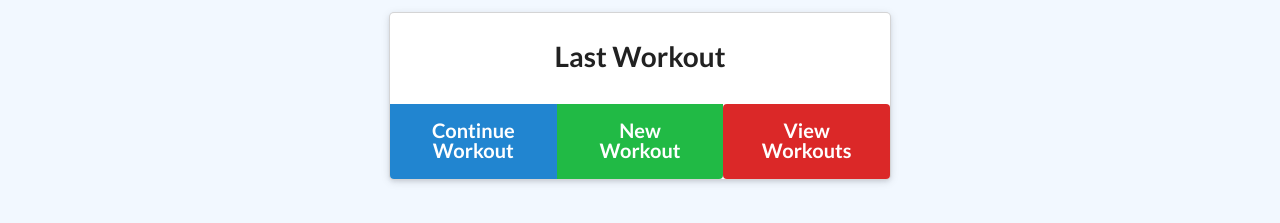
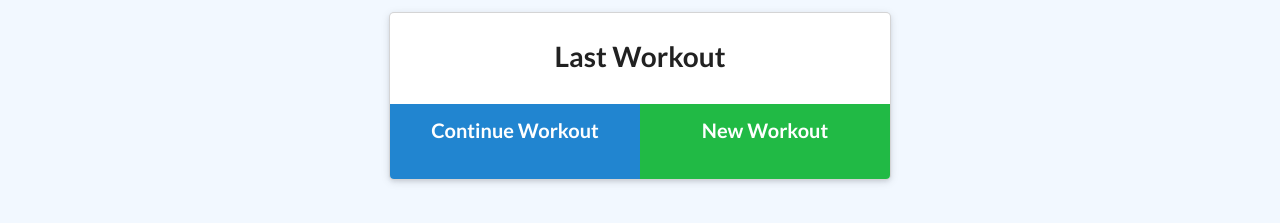
Before and after one commit to jdavidrice/Fitness-Tracker, a website: page public/index.html in a window 1280 px wide. Shown: the part 217-440 px from the top of the page. Drawn offline with nearby package versions, Linux system fonts and the light colour scheme; no server answers.

Commit message:
Remove red button from index.html

```diff
--- a/public/index.html
+++ b/public/index.html
@@ -28,7 +28,7 @@
             <div class="buttons">
               <a id="continue-btn" href="/exercise?" class="huge ui blue button">Continue Workout</a>
               <a href="/exercise" class="huge positive ui button">New Workout</a>
-              <a href="/stats" class="huge ui red button">View Workouts</a>
+              <!-- <a href="/stats" class="huge ui red button">View Workouts</a> -->
             </div>
           </div>
         </div>
```
